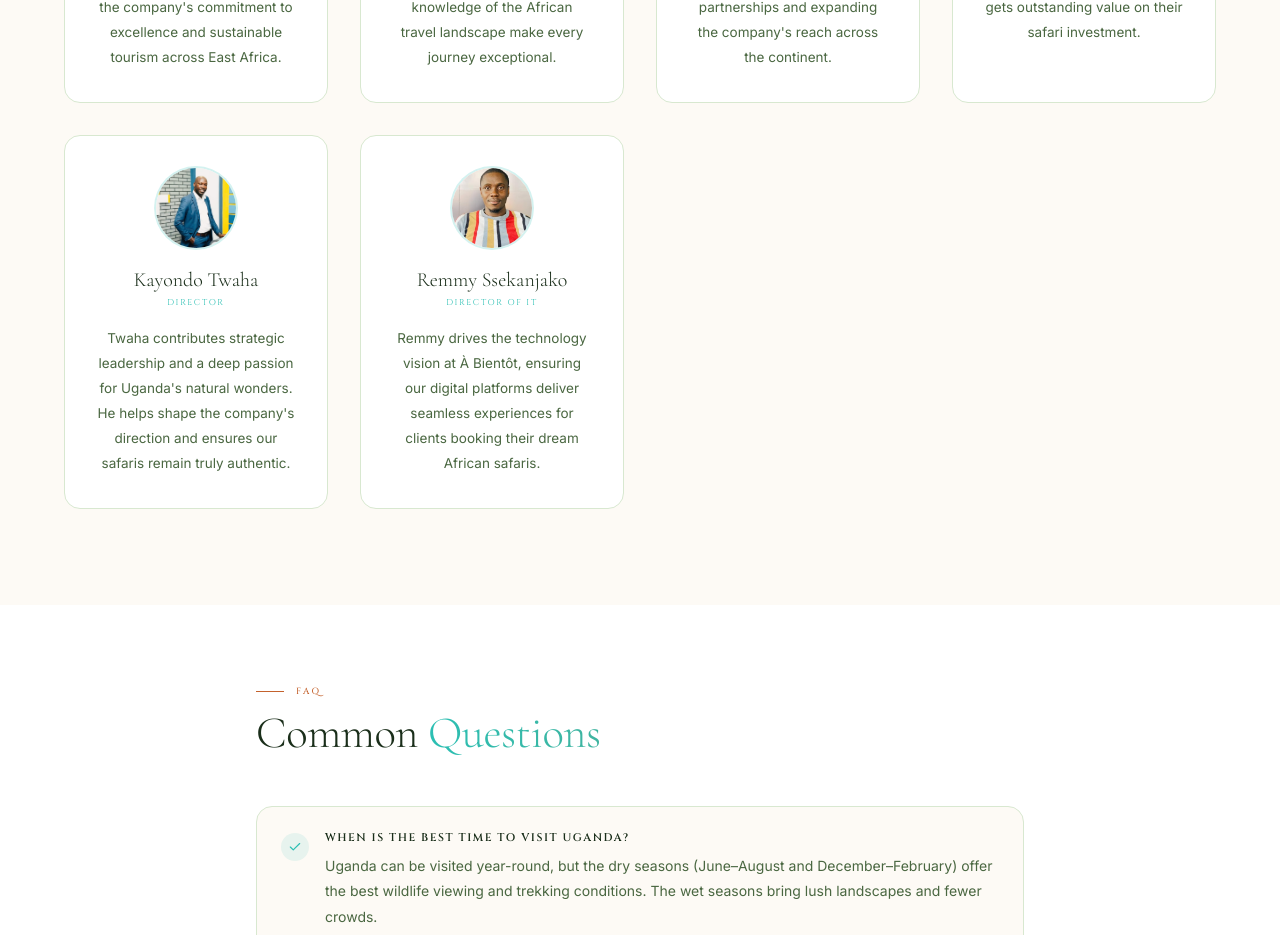
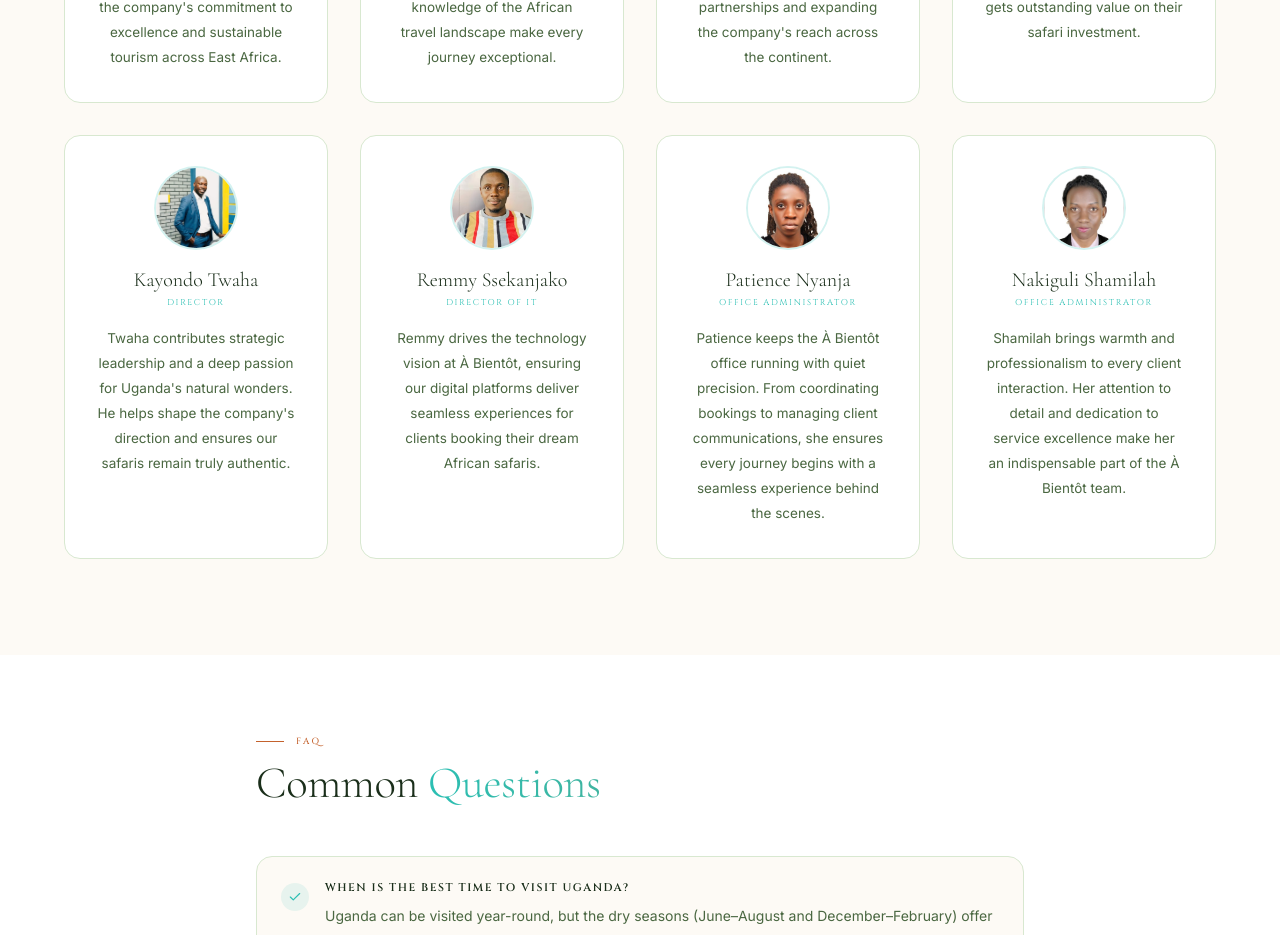
Before and after one commit to gilbatini/abientot, a Next.js app: page /about in a window 1280 px wide. Shown: the part 2520-3455 px from the top of the page. Built offline with nearby package versions, Linux system fonts and the light colour scheme; a web font is replaced by a local one.

Commit message:
feat: add Patience Nyanja and Nakiguli Shamilah to team

```diff
--- a/app/(site)/about/page.tsx
+++ b/app/(site)/about/page.tsx
@@ -50,6 +50,20 @@ const TEAM = [
     bio: 'Remmy drives the technology vision at À Bientôt, ensuring our digital platforms deliver seamless experiences for clients booking their dream African safaris.',
     initial: 'R',
     photo: '/Team/imgi_6_remmy.jpg',
+  },
+  {
+    name: 'Patience Nyanja',
+    role: 'Office Administrator',
+    bio: 'Patience keeps the À Bientôt office running with quiet precision. From coordinating bookings to managing client communications, she ensures every journey begins with a seamless experience behind the scenes.',
+    initial: 'P',
+    photo: '/images/team/patience-nyanja.jpeg',
+  },
+  {
+    name: 'Nakiguli Shamilah',
+    role: 'Office Administrator',
+    bio: 'Shamilah brings warmth and professionalism to every client interaction. Her attention to detail and dedication to service excellence make her an indispensable part of the À Bientôt team.',
+    initial: 'N',
+    photo: '/images/team/nakiguli-shamilah.jpeg',
   },
 ]
 
```
Also changed, not shown: public/images/team/nakiguli-shamilah.jpeg (added), public/images/team/patience-nyanja.jpeg (added).
